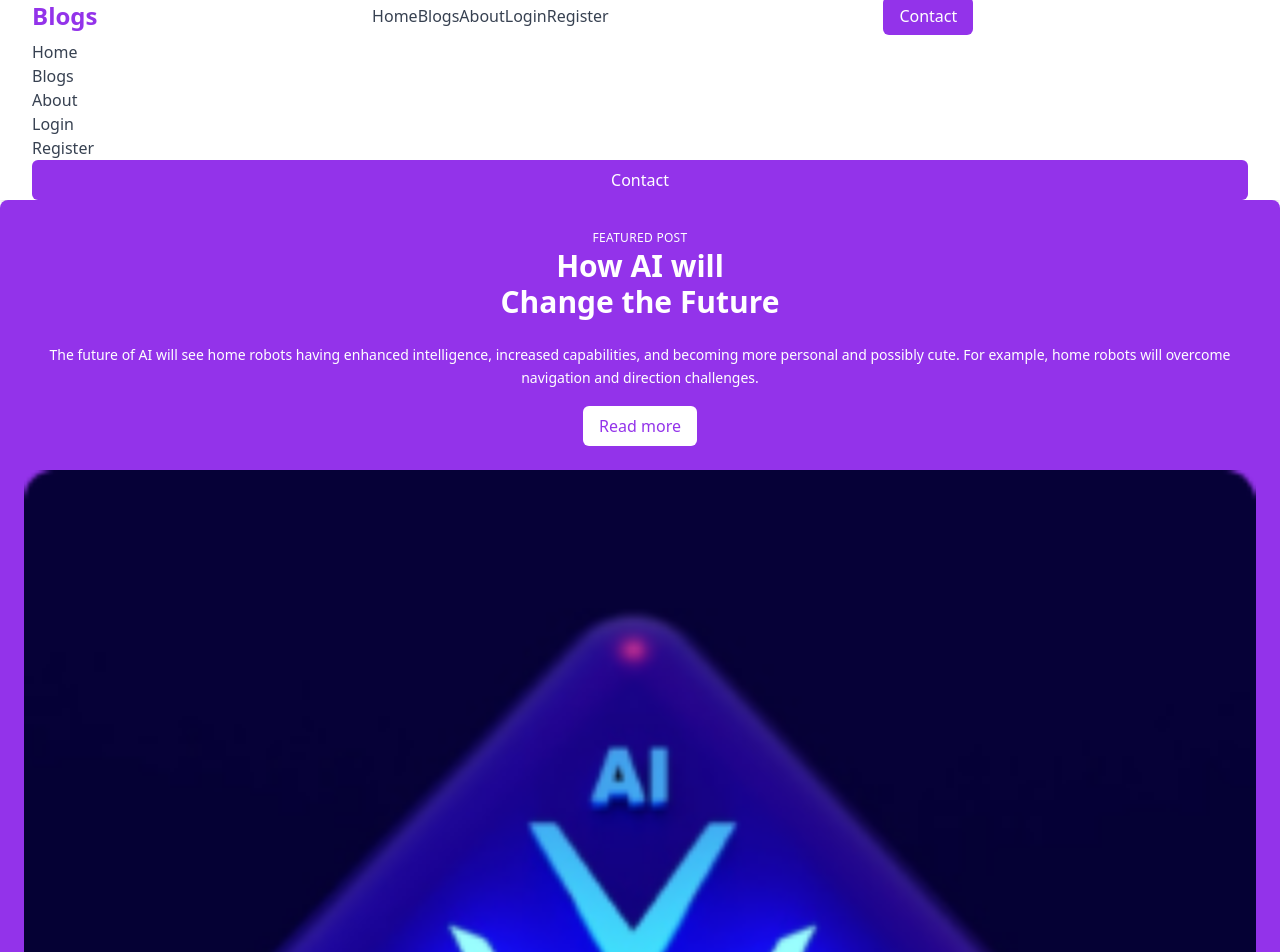
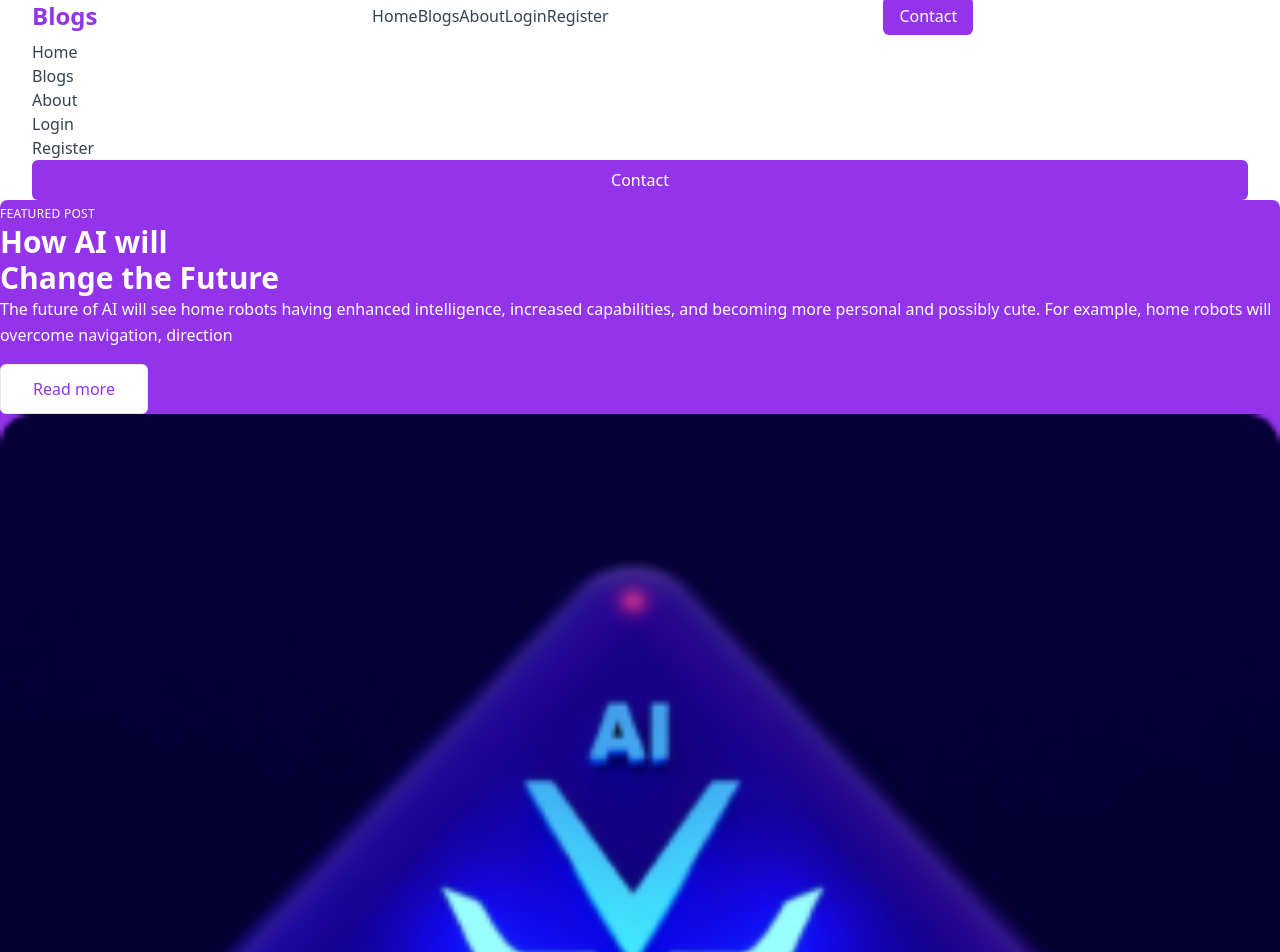
Before and after one commit to umarprogrammer19/04-Blog-Application, a Next.js app: page / in a window 1280 px wide. Shown: the top 952 px of the page. Built offline with nearby package versions, Linux system fonts and the light colour scheme.

Commit message:
Hero And Section 2

```diff
--- a/src/Components/Home.tsx
+++ b/src/Components/Home.tsx
@@ -1,4 +1,6 @@
 import React from "react";
+import Hero from "./Home/Hero";
+import Section2 from "./Home/Section2";
 
 const HomePage = () => {
   const cardData = [
@@ -31,73 +33,10 @@ const HomePage = () => {
   return (
     <div className="w-full">
       {/* Home Section */}
-      <div className="bg-purple-600 p-6 md:p-8 lg:p-12 rounded-lg flex flex-col lg:flex-row items-center gap-6 lg:gap-12">
-        <div className="w-full lg:w-1/2 text-white text-center lg:text-left">
-          <span className="text-xs md:text-sm uppercase font-medium tracking-wide">
-            Featured Post
-          </span>
-          <h2 className="text-3xl md:text-4xl lg:text-[48px] font-bold mb-6 md:mb-8">
-            How AI will<br /> Change the Future
-          </h2>
-          <p className="text-sm md:text-base mb-4 md:mb-6 leading-relaxed">
-            The future of AI will see home robots having enhanced intelligence,
-            increased capabilities, and becoming more personal and possibly
-            cute. For example, home robots will overcome navigation and
-            direction challenges.
-          </p>
-          <button className="bg-white text-purple-600 px-4 md:px-6 py-2 rounded-md hover:bg-purple-200 transition duration-300">
-            Read more
-          </button>
-        </div>
-        <div className="w-full lg:w-1/2">
-          <img
-            src="/assets/image/Haderimg.png"
-            alt="Featured Post"
-            className="w-full h-auto object-contain rounded-lg"
-          />
-        </div>
-      </div>
+      <Hero />
 
       {/* Recent Blog Post with Overlay */}
-      <section className="relative bg-gray-100 py-6 md:py-8 lg:py-12">
-        <div className="max-w-7xl mx-auto px-4 sm:px-6">
-          {/* Image Container */}
-          <div className="relative rounded-lg overflow-hidden">
-            <img
-              src="/assets/image/ImagePlaceholder(1).png"
-              alt="VR Game"
-              className="w-full h-auto object-cover rounded-lg"
-            />
-            {/* Card Positioned Over Image (Right-Aligned) */}
-            <div
-              className="absolute bottom-8 right-14 transform translate-y-[10%] translate-x-[10%] z-10 bg-white p-4 sm:p-6 md:p-8 rounded-2xl shadow-lg"
-              style={{
-                width: "clamp(60%, 300px, 40%)", // Responsive width using CSS clamp
-              }}
-            >
-              <span className="text-xs md:text-sm text-gray-500 uppercase">
-                01 Jan 2023 - 5 min read
-              </span>
-              <h2 className="text-sm md:text-lg lg:text-xl font-bold mt-2 text-gray-900">
-                How to make a Game look more attractive with New VR & AI Technology
-              </h2>
-              <p className="text-xs md:text-sm lg:text-base text-gray-600 mt-3">
-                Google has been investing in AI for many years and bringing its
-                benefits to individuals, businesses, and communities. Whether it’s
-                publishing state-of-the-art research, building helpful products, or
-                developing tools and resources, we’re committed to making AI
-                accessible to everyone.
-              </p>
-              <a
-                href="/SingleBlog"
-                className="inline-block mt-4 md:mt-6 bg-purple-600 text-white py-2 px-4 md:px-6 rounded hover:bg-purple-700 transition duration-300"
-              >
-                Read More
-              </a>
-            </div>
-          </div>
-        </div>
-      </section>
+      <Section2 />
 
       {/* Recent Posts Section */}
       <section className="pt-12 md:pt-16 lg:pt-24 bg-white flex flex-col items-center">
--- /dev/null
+++ b/src/Components/Home/Hero.tsx
@@ -0,0 +1,37 @@
+import Image from 'next/image'
+import React from 'react'
+
+function Hero() {
+    return (
+        <div className="w-full bg-purple-600 rounded-lg flex justify-center md:h-[700px]">
+            <div className='w-[90%] flex md:flex-row flex-col justify-between'>
+                <div className="w-full md:w-1/2 space-y-10 mt-12 md:mt-auto my-auto text-white lg:text-left">
+                    <span className="text-xs md:text-sm uppercase font-medium tracking-wide">
+                        Featured Post
+                    </span>
+                    <div className="text-3xl md:text-4xl lg:text-[54px] font-bold flex flex-col md:gap-5">
+                        <span>How AI will</span>
+                        <span>Change the Future</span>
+                    </div>
+                    <p className="w-[400px] md:w-[500px] text-[16px] mb-4 md:mb-6 leading-relaxed">
+                        The future of AI will see home robots having enhanced intelligence, increased capabilities, and becoming more personal and possibly cute. For example, home robots will overcome navigation, direction
+                    </p>
+                    <button className="bg-white text-purple-600 px-8 py-3 rounded-md hover:bg-transparent border hover:text-white transition duration-300">
+                        Read more
+                    </button>
+                </div>
+                <div className="w-full md:w-1/2 my-auto">
+                    <Image
+                        src="/assets/image/Haderimg.png"
+                        alt="Featured Post"
+                        width={1200}
+                        height={1200}
+                        className="w-full h-[550px] object-contain rounded-lg"
+                    />
+                </div>
+            </div>
+        </div>
+    )
+}
+
+export default Hero
--- /dev/null
+++ b/src/Components/Home/Section2.tsx
@@ -0,0 +1,47 @@
+import React from 'react'
+
+function Section2() {
+    return (
+        <section className="relative bg-gray-100 py-6 md:py-8 lg:py-12">
+            <div className="max-w-7xl mx-auto px-4 sm:px-6">
+                {/* Image Container */}
+                <div className="relative rounded-lg overflow-hidden">
+                    <img
+                        src="/assets/image/ImagePlaceholder(1).png"
+                        alt="VR Game"
+                        className="w-full h-auto object-cover rounded-lg"
+                    />
+                    {/* Card Positioned Over Image (Right-Aligned) */}
+                    <div
+                        className="absolute bottom-8 right-14 transform translate-y-[10%] translate-x-[10%] z-10 bg-white p-4 sm:p-6 md:p-8 rounded-2xl shadow-lg"
+                        style={{
+                            width: "clamp(60%, 300px, 40%)", // Responsive width using CSS clamp
+                        }}
+                    >
+                        <span className="text-xs md:text-sm text-gray-500 uppercase">
+                            01 Jan 2023 - 5 min read
+                        </span>
+                        <h2 className="text-sm md:text-lg lg:text-xl font-bold mt-2 text-gray-900">
+                            How to make a Game look more attractive with New VR & AI Technology
+                        </h2>
+                        <p className="text-xs md:text-sm lg:text-base text-gray-600 mt-3">
+                            Google has been investing in AI for many years and bringing its
+                            benefits to individuals, businesses, and communities. Whether it’s
+                            publishing state-of-the-art research, building helpful products, or
+                            developing tools and resources, we’re committed to making AI
+                            accessible to everyone.
+                        </p>
+                        <a
+                            href="/SingleBlog"
+                            className="inline-block mt-4 md:mt-6 bg-purple-600 text-white py-2 px-4 md:px-6 rounded hover:bg-purple-700 transition duration-300"
+                        >
+                            Read More
+                        </a>
+                    </div>
+                </div>
+            </div>
+        </section>
+    )
+}
+
+export default Section2
```
